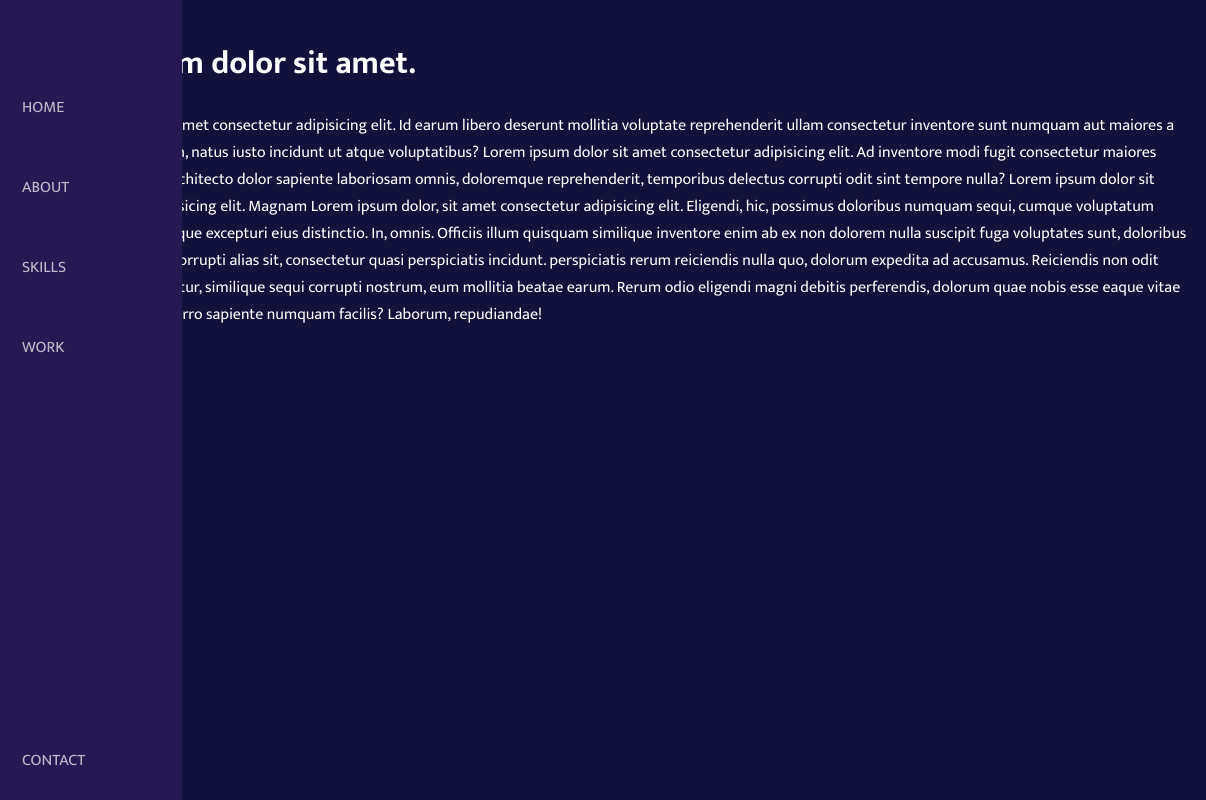
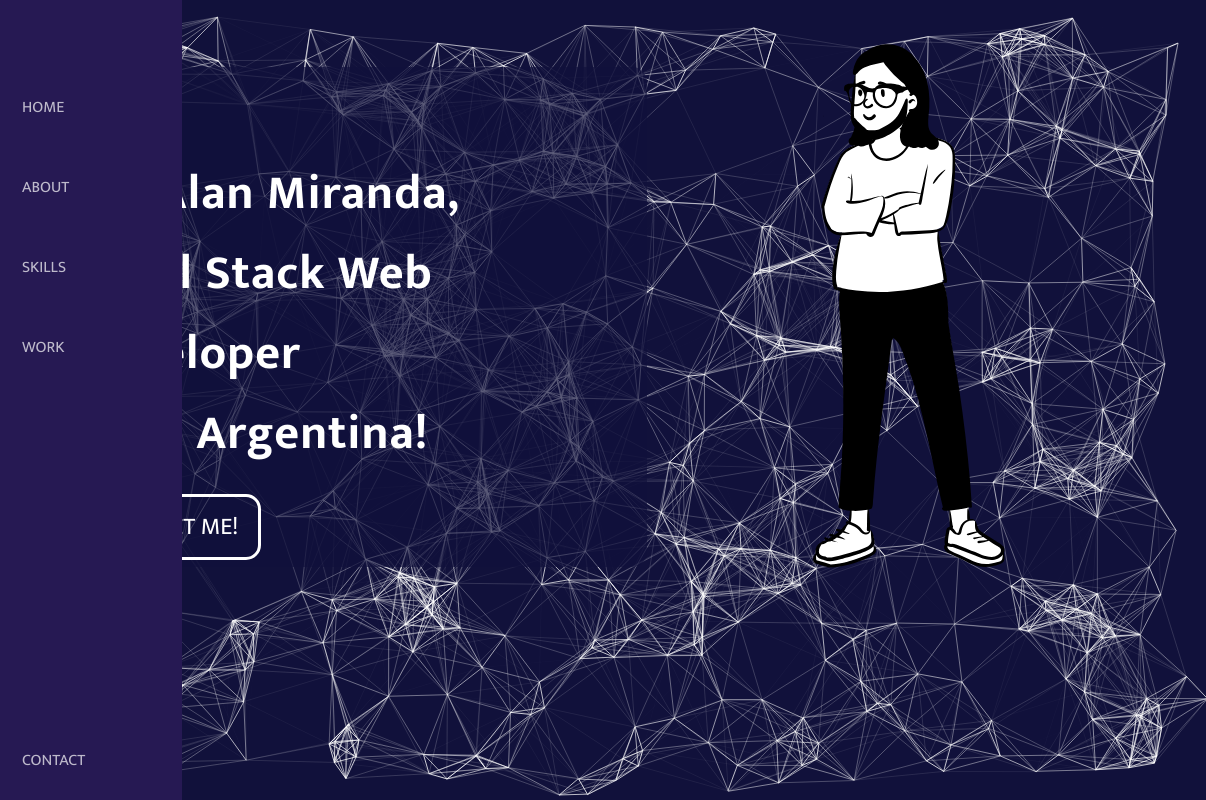
Before and after one commit to southamericanbear/portfolio, a plain HTML site: page index.html in a window 1280 px wide. Shown: the full height of the page, 74-1280 px from the left. Drawn offline with nearby package versions, Linux system fonts and the light colour scheme; animation ran at ten frames a second.

Commit message:
home page finished

```diff
--- a/index.html
+++ b/index.html
@@ -33,23 +33,29 @@
         </ul>
     </nav>
 
+    <div id="particles-js"></div>
+    <main>
+        <div class="home-container">
+            <div class="intro">
+                <h1>HI!</h1>
+                <h2>I'm Alan Miranda,</h2>
+                <h2>a Full Stack Web Developer</h2>
+                <h2 class="developer">from Argentina!</h3>
+                    <a href="" class="btn btn-home">CONTACT ME!</a>
+            </div>
+            <div class="img"><img src="img/me/me-standing.svg" alt=""></div>
+        </div>
+    </main>
 
-    <main>
-        <h1>Lorem ipsum dolor sit amet.</h1>
-        <p>Lorem ipsum, dolor sit amet consectetur adipisicing elit. Id earum libero deserunt mollitia voluptate
-            reprehenderit ullam consectetur inventore sunt numquam aut maiores a minus odit officiis rerum, natus iusto
-            incidunt ut atque voluptatibus? Lorem ipsum dolor sit amet consectetur adipisicing elit. Ad inventore modi
-            fugit consectetur maiores perspiciatis laborum, architecto dolor sapiente laboriosam omnis, doloremque
-            reprehenderit, temporibus delectus corrupti odit sint tempore nulla? Lorem ipsum dolor sit amet consectetur,
-            adipisicing elit. Magnam Lorem ipsum dolor, sit amet consectetur adipisicing elit. Eligendi, hic, possimus
-            doloribus numquam sequi, cumque voluptatum voluptate quisquam itaque excepturi eius distinctio. In, omnis.
-            Officiis illum quisquam similique inventore enim ab ex non dolorem nulla suscipit fuga voluptates sunt,
-            doloribus vitae, praesentium vel corrupti alias sit, consectetur quasi perspiciatis incidunt. perspiciatis
-            rerum reiciendis nulla quo, dolorum expedita ad accusamus. Reiciendis
-            non odit quam voluptatum pariatur, similique sequi corrupti nostrum, eum mollitia beatae earum. Rerum odio
-            eligendi magni debitis perferendis, dolorum quae nobis esse eaque vitae ipsam reprehenderit, porro sapiente
-            numquam facilis? Laborum, repudiandae!</p>
-    </main>
+
+    <!-- particles -->
+    <script src="https://cdn.jsdelivr.net/npm/particles.js@2.0.0/particles.min.js"></script>
+    <script>
+        particlesJS.load('particles-js', 'particles.json', function () {
+            console.log('particles.json loaded...')
+        });
+
+    </script>
 </body>
 
 </html>
--- /dev/null
+++ b/particles.json
@@ -0,0 +1,13 @@
+{
+    "particles":{
+        "number":{
+            "value": 500
+        },
+        "color":{
+            "value": "#fff"
+        },
+        "shape":{
+            "type":"squere"
+        }
+    }
+}
--- /dev/null
+++ b/styles/parts/btn.css
@@ -0,0 +1,14 @@
+.btn {
+  border: solid 3px white;
+  padding: 10px 20px;
+  border-radius: 15px;
+  font-size: 1.5rem;
+  color: white;
+  text-decoration: none;
+  align-self: flex-start;
+}
+
+.btn:hover {
+  background-color: white;
+  color: black;
+}
--- /dev/null
+++ b/styles/parts/home.css
@@ -0,0 +1,92 @@
+.home-container {
+  display: flex;
+  justify-content: space-around;
+  align-items: center;
+}
+
+.intro {
+  width: 50%;
+  height: 500px;
+  padding: 15px;
+  background: rgba(17, 17, 59, 0.678);
+  border-radius: 15px;
+  display: flex;
+  flex-direction: column;
+  justify-content: center;
+}
+
+.intro h1,
+h2,
+a {
+  margin: 0px;
+}
+
+.intro h1 {
+  font-size: 3rem;
+  letter-spacing: 2px;
+}
+
+.intro h2 {
+  font-size: 3rem;
+  letter-spacing: 1px;
+}
+
+.developer {
+  margin-bottom: 20px;
+}
+
+.img img {
+  width: 70%;
+}
+
+@media (max-width: 790px) {
+  .home-container {
+    flex-direction: column-reverse;
+    justify-content: center;
+    align-content: center;
+  }
+  .intro {
+    width: 100%;
+    height: 300px;
+    padding: 0;
+    padding-left: 50px;
+  }
+
+  .intro h1 {
+    font-size: 1.5rem;
+  }
+
+  .intro h2 {
+    font-size: 1.5rem;
+  }
+
+  .img {
+    display: flex;
+    justify-content: center;
+  }
+  .img img {
+    width: 50%;
+  }
+
+  .btn-home {
+    padding: 8px 15px !important;
+    font-size: 0.8rem !important;
+  }
+}
+
+@media (max-width: 362px) {
+  .intro {
+    height: 250px;
+  }
+
+  .intro h1 {
+    font-size: 1rem;
+  }
+  intro h2 {
+    font-size: 1rem;
+  }
+
+  .img img {
+    width: 40%;
+  }
+}
--- /dev/null
+++ b/styles/parts/particles.css
@@ -0,0 +1,23 @@
+#particles-js {
+  background: transparent;
+}
+
+#particles-js canvas {
+  display: block;
+  vertical-align: bottom;
+  -webkit-transform: scale(1);
+  -ms-transform: scale(1);
+  transform: scale(1);
+  opacity: 1;
+  -webkit-transition: opacity 0.8s ease, -webkit-transform 1.4s ease;
+  transition: opacity 0.8s ease, transform 1.4s ease;
+}
+
+#particles-js {
+  width: 100%;
+  height: 100%;
+  position: fixed;
+  z-index: -10;
+  top: 0;
+  left: 0;
+}
--- a/styles/style.css
+++ b/styles/style.css
@@ -1,4 +1,7 @@
 @import "/styles/parts/header.css";
+@import "/styles/parts/particles.css";
+@import "/styles/parts/home.css";
+@import "/styles/parts/btn.css";
 
 :root {
   font-size: 16px;
```
Also changed, not shown: img/me/me-sitting.svg (added), img/me/me-standing.svg (added), img/me/me-with-computer.svg (added).
